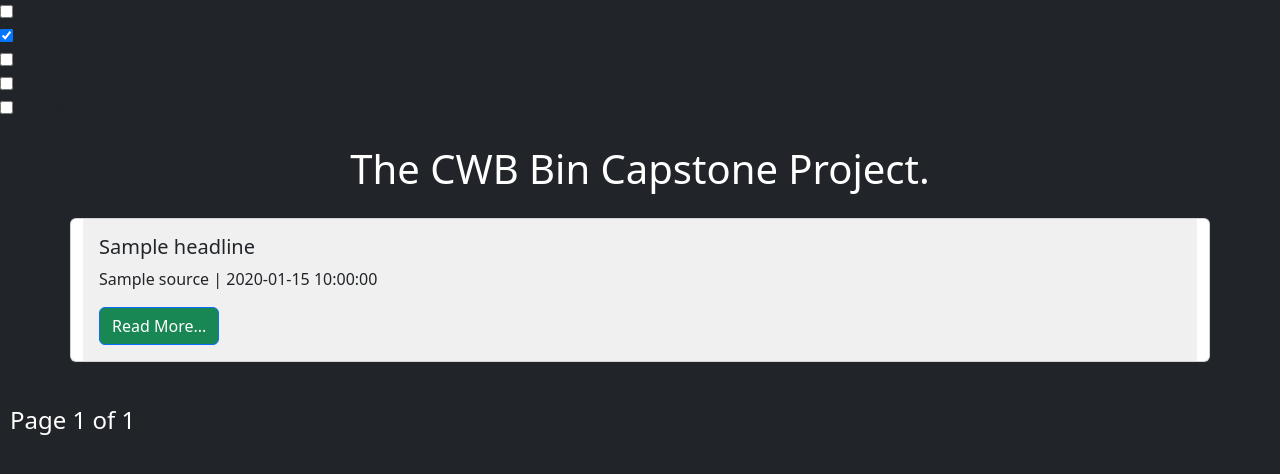
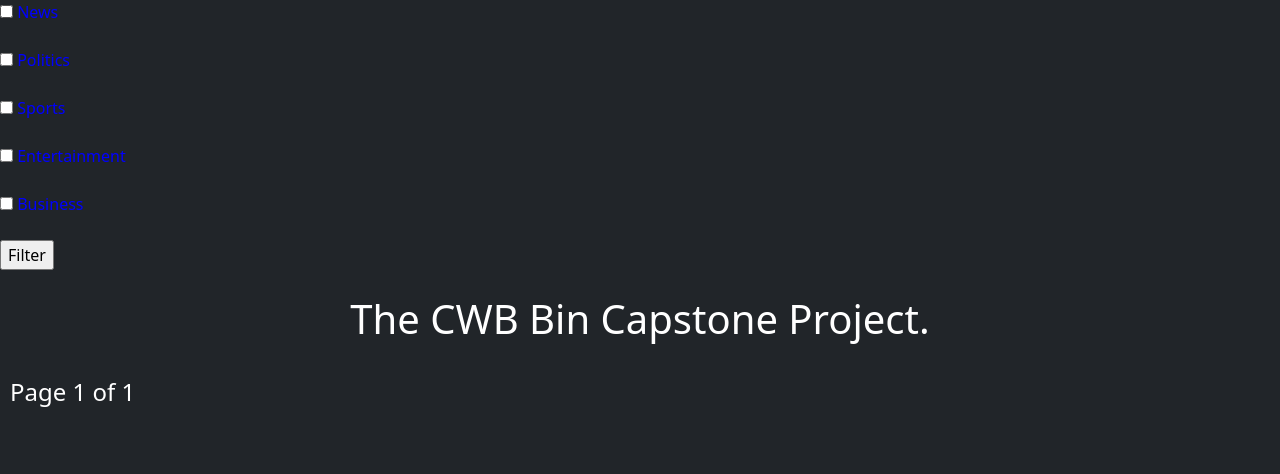
Before and after one commit to worladev/cwb-capstone-project, a Flask app: template templates/index.html in a window 1280 px wide. Shown: the top 474 px of the page. Run offline with Flask 3, Linux system fonts and the light colour scheme; the template is opened without the code that fills it: most values are stand-ins (such as "Sample title", 1, 10 or a date in 2020); some libraries are stand-ins or nearby versions.

Commit message:
ADDING NEWS FILTERS

```diff
--- a/Main.py
+++ b/Main.py
@@ -7,7 +7,7 @@ from MediaOutletConfigReader import MediaOutletConfigReader
 from WebScraper import WebScraper
 from flask import Flask, render_template, request
 from flask_bootstrap import Bootstrap5
-from NewsFilter import NewsFilter
+#from NewsFilter import NewsFilter
 
 # from flask_sqlalchemy import SQLAlchemy
 # from flask import Blueprint
@@ -57,6 +57,36 @@ app = Flask(__name__)
 bootstrap = Bootstrap5(app)
 
 
+# @app.route('/', methods=['GET', 'POST'])
+# def index():
+#     # Reading from config.ini file
+#     filename = 'config.ini'
+#     reader = MediaOutletConfigReader(filename)
+#     media_list = reader.read()
+#
+#     # IMPLEMENTING THE WEBSCRAPER CLASS
+#     # Initialize WebScraper with media objects
+#     scraper = WebScraper(media_list)
+#     headlines = scraper.crawl_headlines()
+#
+#     # Paginating and rendering Flask object
+#     page = request.args.get('page', 1, type=int)
+#     per_page = 10
+#     start_index = (page - 1) * per_page
+#     end_index = start_index + per_page
+#     page_items = headlines[start_index:end_index]
+#     total_pages = len(headlines) // per_page + (len(headlines) // per_page > 0)
+#
+#     return render_template('index.html',
+#                            news_headlines=page_items,
+#                            page=page,
+#                            total_pages=total_pages,
+#                            )
+# #
+# #
+# if __name__ == '__main__':
+#     app.run(debug=True)
+####
 @app.route('/', methods=['GET', 'POST'])
 def index():
     # Reading from config.ini file
@@ -69,20 +99,41 @@ def index():
     scraper = WebScraper(media_list)
     headlines = scraper.crawl_headlines()
 
-    # Paginating and rendering Flask object
+    # Pagination
     page = request.args.get('page', 1, type=int)
     per_page = 10
+
+    all_articles = [article for articles in headlines.values() for article in articles]
+    total_pages = len(all_articles) // per_page + (len(all_articles) % per_page > 0)
+
     start_index = (page - 1) * per_page
     end_index = start_index + per_page
-    page_items = headlines[start_index:end_index]
-    total_pages = len(headlines) // per_page + (len(headlines) // per_page > 0)
+    page_items = all_articles[start_index:end_index]
+
+    if request.method == 'POST':
+        selected_categories = request.form.getlist('check')
+        selected_categories = [category.lower() for category in selected_categories]
+
+        filtered_headlines = {category: headlines.get(category, []) for category in selected_categories}
+
+
+        all_filtered_articles = [article for articles in filtered_headlines.values() for article in articles]
+
+        total_pages = len(all_filtered_articles) // per_page + (len(all_filtered_articles) % per_page > 0)
+        page_items = all_filtered_articles[start_index:end_index]
+
+        return render_template('index.html',
+                               news_headlines=filtered_headlines,
+                               page=page,
+                               total_pages=total_pages,
+                               )
 
     return render_template('index.html',
-                           news_headlines=page_items,
+                           news_headlines=headlines,  # Pass the dictionary with all headlines
                            page=page,
                            total_pages=total_pages,
                            )
 #
-#
 if __name__ == '__main__':
     app.run(debug=True)
+####
--- a/static/style.css
+++ b/static/style.css
@@ -21,3 +21,8 @@
     margin: 10px;
     font-size: 16px;
 }
+
+.checkbox-label {
+    display: block;
+    color: blue;
+}
--- a/templates/base.html
+++ b/templates/base.html
@@ -20,31 +20,31 @@
 <body class="bg-dark">
     <!-- Page Content -->
 
-    <form class="select_form">
-        <!-- Below input elements have attribute "checked" -->
+ <!--    <form class="select_form">
+        Below input elements have attribute "checked"
         <input type="checkbox"
                name="check"
-               value="1">
+               value="news">
         News<br>
         <input type="checkbox"
                name="check"
-               value="2"
+               value="politics"
                checked>
         Politics<br>
         <input type="checkbox"
                name="check"
-               value="3">
+               value="sports">
         Sports<br>
         <input type="checkbox"
                name="check"
-               value="4">
+               value="entertainment">
         Entertainment<br>
         <input type="checkbox"
                name="check"
-               value="5">
+               value="business">
         Business<br>
     </form>
-
+ -->
     {% block content %}
     {% endblock %}
 
--- a/templates/index.html
+++ b/templates/index.html
@@ -3,21 +3,36 @@
 {% block title %} Home {% endblock %}
 
 {% block content %}
+
+<form class="select_form" method="POST">
+    <label class="checkbox-label"><input type="checkbox" name="check" value="news"> News</label><br>
+    <label class="checkbox-label"><input type="checkbox" name="check" value="politics"> Politics</label><br>
+    <label class="checkbox-label"><input type="checkbox" name="check" value="sports"> Sports</label><br>
+    <label class="checkbox-label"><input type="checkbox" name="check" value="entertainment"> Entertainment</label><br>
+    <label class="checkbox-label"><input type="checkbox" name="check" value="business"> Business</label><br>
+    <input type="submit" value="Filter">
+</form>
+
+
+
     <h1 class="h1-home">The CWB Bin Capstone Project.</h1>
 
-    {% for headline in news_headlines %}
+    {% for category, articles in news_headlines.items() %}
+        <h2>{{ category }}</h2>
+        {% for article in articles %}
             <div class="container">
                 <div class="row">
                     <div class="card">
                         <div class="card-body">
-                    <h5 class="card-title">{{headline.headline}}</h5>
-                    <p class="card-text">{{headline.source}} | {{headline.date}}</p>
-                    <a href="{{headline.url}}" class="btn btn-primary bg-success">Read More...</a>
+                            <h5 class="card-title">{{ article.headline }}</h5>
+                            <p class="card-text">{{ article.source }} | {{ article.date }}</p>
+                            <a href="{{ article.url }}" class="btn btn-primary bg-success">Read More...</a>
                         </div>
                     </div>
                 </div>
             </div>
             <br>
+        {% endfor %}
     {% endfor %}
 
     <div class="pagination">
```
Also changed, not shown: 1 other file. Lines whose indentation alone changed are shown as unchanged.
